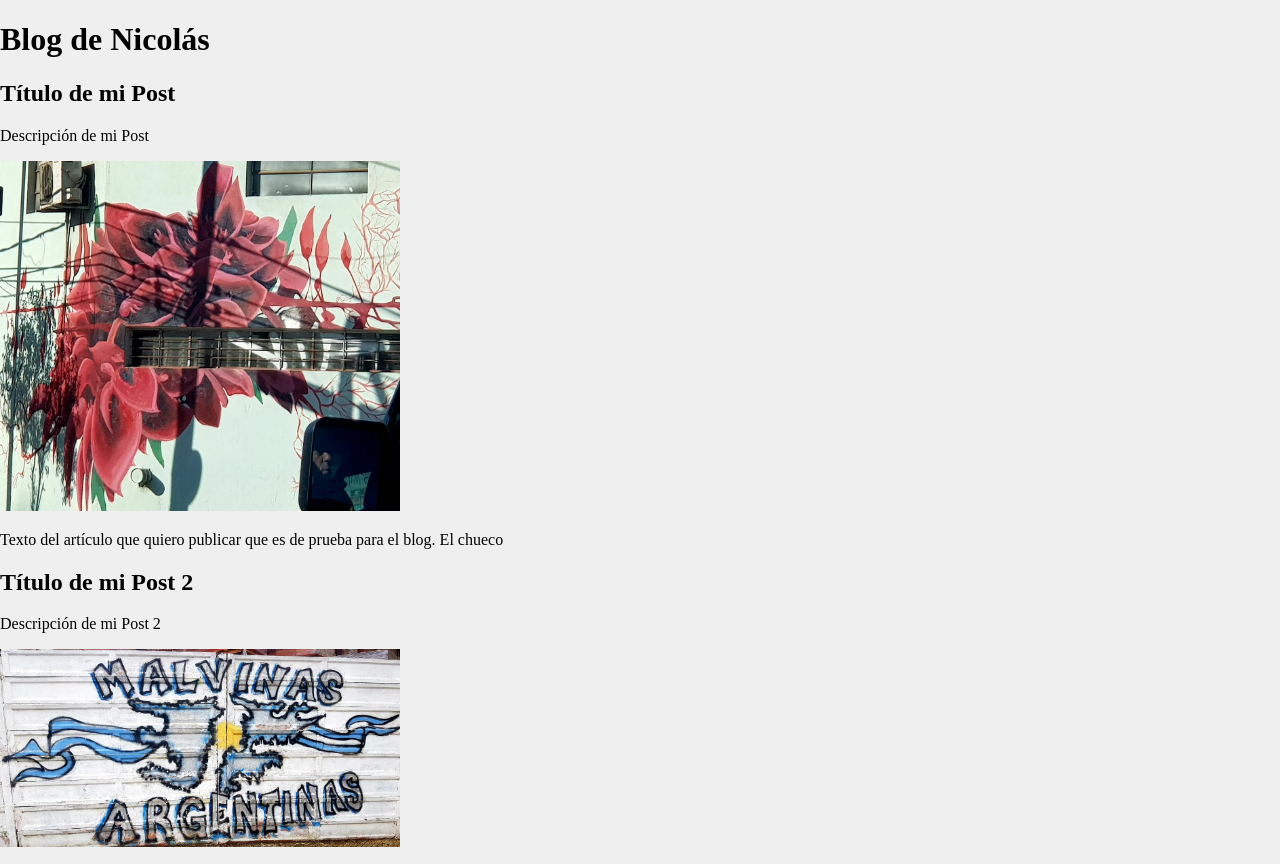
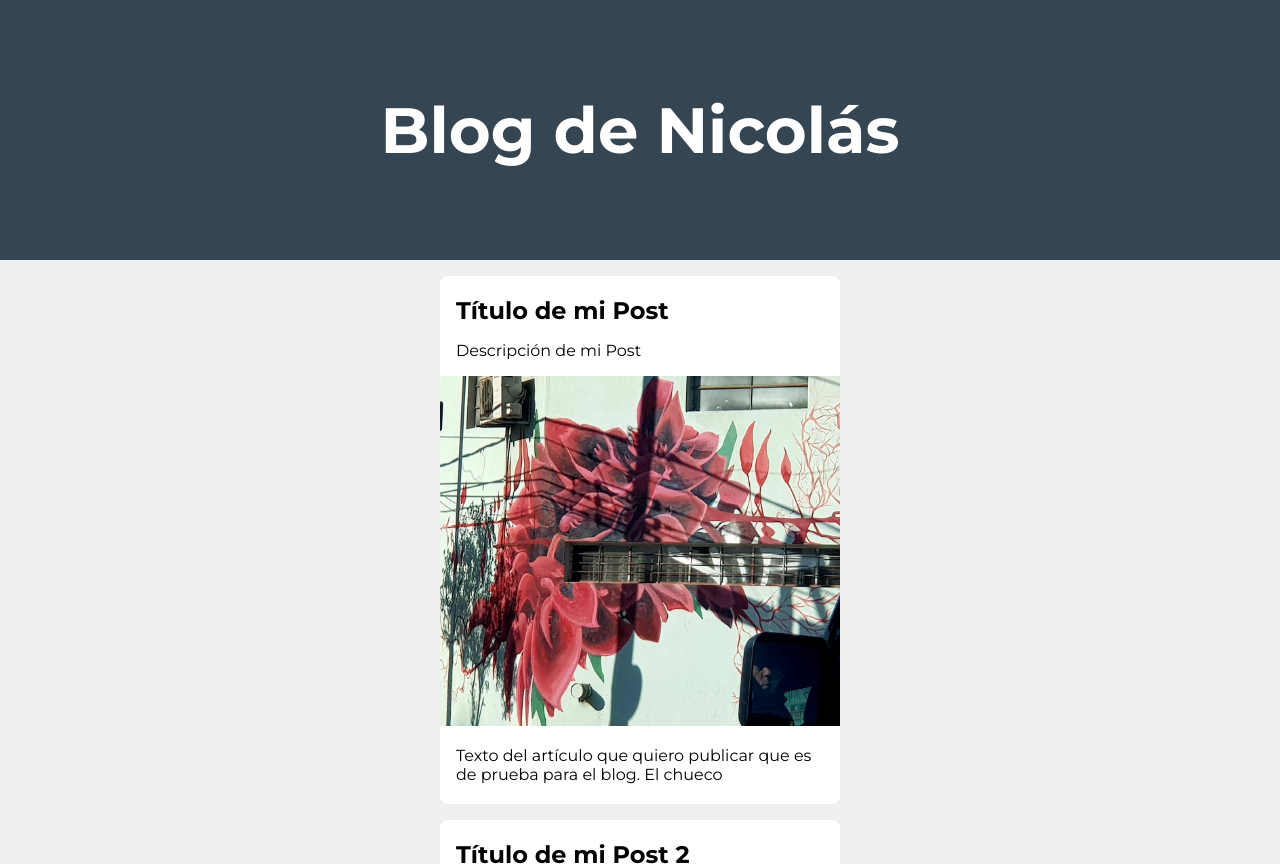
Before and after one commit to NykoFCO/IntroHTML, a plain HTML site: page blog.html in a window 1280 px wide. Shown: the top 864 px of the page. Drawn offline with Linux system fonts and the light colour scheme; a web font is replaced by a local one.

Commit message:
hora 2.00.08

```diff
--- a/blog.html
+++ b/blog.html
@@ -2,15 +2,17 @@
 <html>
 <head>
         <title>Document</title>
-
+        <link rel="preconnect" href="https://fonts.googleapis.com">
+        <link rel="preconnect" href="https://fonts.gstatic.com" crossorigin>
+        <link href="https://fonts.googleapis.com/css2?family=Aboreto&family=Montserrat:wght@400;700&display=swap" rel="stylesheet">
+        <link rel="stylesheet" href="style.css">
 </head>
 <body>
     <header>
         <h1 id="titulo">Blog de Nicolás</h1>
-        <link rel="stylesheet" href="style.css">
+
     </header>
-
-    <section>
+        <section class="conteiner">
         <article class="post">
             <h2>Título de mi Post</h2>
             <p>Descripción de mi Post</p>
--- a/style.css
+++ b/style.css
@@ -1,4 +1,39 @@
+html {
+    font-family: 'Montserrat', sans-serif;
+}
+
 body {
     margin: 0;
     background-color: #efefef;
 }
+
+header {
+    background-color: #364552;
+    color: white;
+    padding: 3rem 2rem;
+}
+header h1 {
+    font-size: 4rem;
+    text-align: center;
+}
+
+.conteiner {
+    width: 400px;
+    margin: 0 auto;
+}
+
+section article {
+    transition: box-shadow 0.3s ease;
+    background-color: #fff;
+    margin: 1rem 0;
+    border-radius: 0.5rem;
+    padding: 0.25rem 0;
+    cursor: pointer;
+}
+section article:hover {
+    box-shadow: 0 0.1rem 0.4rem rgba(0,0,0,0.3)
+}
+
+section article h2, section article p {
+    margin: 1rem;
+}
```
